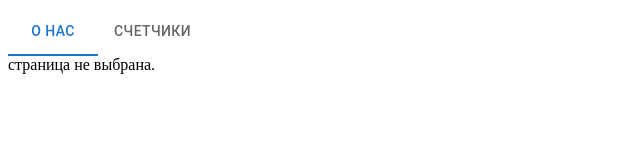
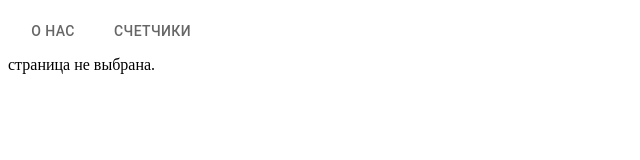
Before and after one commit to MAKSIMUS1/TraineeReact, a React app: page / in a window 1280 px wide. Shown: the top 160 px of the page, without its empty margins (0-640 px from the left). Built offline with nearby package versions, Linux system fonts and the light colour scheme.

Commit message:
fix for github pages

```diff
--- a/src/components/Layout.tsx
+++ b/src/components/Layout.tsx
@@ -4,19 +4,24 @@ import { Outlet, useLocation, useNavigate } from 'react-router-dom'
 
 
 const Layout: React.FC = () => {
-    const [value, setValue] = useState(0);
     const location = useLocation();
     const navigate = useNavigate();
 
+    const tabValue =
+        location.pathname.endsWith('/about')
+            ? 0
+            : location.pathname.endsWith('/counters')
+            ? 1
+            : false
+
     const handleChange = (event: React.SyntheticEvent, newValue: number) => {
-        setValue(newValue);
         if (newValue === 0) navigate('/about');
         if (newValue === 1) navigate('/counters');
     };
 
     return (
         <Box>
-            <Tabs value={value} onChange={handleChange} aria-label="basic tabs example">
+            <Tabs value={tabValue} onChange={handleChange} aria-label="basic tabs example">
                 <Tab label="О нас"/>
                 <Tab label="Счетчики"/>
             </Tabs>
--- a/src/routes/AppRoutes.tsx
+++ b/src/routes/AppRoutes.tsx
@@ -5,13 +5,18 @@ import Page404 from '../components/Page404';
 import AboutPage from '../components/AboutPage';
 import Layout from '../components/Layout';
 
+const basename =
+  process.env.NODE_ENV === 'production'
+    ? '/TraineeReact'
+    : '/';
+
 const AppRoutes = () => (
-    <BrowserRouter>
+    <BrowserRouter basename={basename}>
       <Routes>
         <Route path="/" element={<Layout />} >
             <Route index element={<div>страница не выбрана.</div> } />
-            <Route path="/about" element={<AboutPage />} />
-            <Route path="/counters" element={<CountersContainer />} />
+            <Route path="about" element={<AboutPage />} />
+            <Route path="counters" element={<CountersContainer />} />
         </Route>
 
         <Route path="/404" element={<Page404 />} />
```
